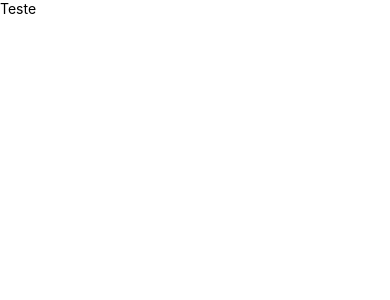
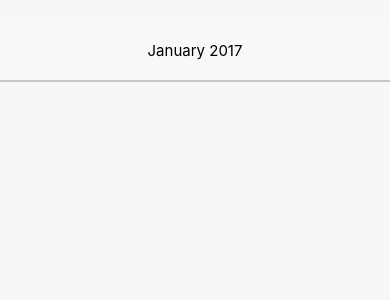
Before and after one commit to gabrielmm1234/Calendar, a React Native app: screen / in a window 390 px wide. Shown: the top 300 px of the page. Built offline with nearby package versions, Linux system fonts and the light colour scheme.

Commit message:
Initial Header

```diff
--- a/package.json
+++ b/package.json
@@ -7,6 +7,7 @@
     "test": "jest"
   },
   "dependencies": {
+    "moment": "^2.17.1",
     "react": "15.4.1",
     "react-native": "0.39.2"
   },
--- a/src/App.js
+++ b/src/App.js
@@ -4,6 +4,7 @@ import { Provider } from 'react-redux';
 import { createStore, applyMiddleware } from 'redux';
 import ReduxThunk from 'redux-thunk';
 import reducers from './reducers';
+import Header from './components/Header';
 
 class App extends Component {
 	render() {
@@ -11,12 +12,20 @@ class App extends Component {
 
 		return (
 			<Provider store={store}>
-				<View>
-					<Text>Teste</Text>
+				<View style={styles.container}>
+					<Header />
 				</View>
 			</Provider>
 		);
 	}
 }
 
+const styles = {
+	container: {
+		flex: 1,
+    	paddingTop: 20,
+    	backgroundColor: '#f7f7f7'
+	}
+}
+
 export default App;
--- /dev/null
+++ b/src/components/Header.js
@@ -0,0 +1,52 @@
+import React, { Component } from 'react';
+import { View, Text } from 'react-native';
+import { connect } from 'react-redux';
+import moment from 'moment';
+
+class Header extends Component {
+
+	static defaultProps = {
+		startDate: moment().format('YYYY-MM-DD'),
+		selectedDate: moment().format(),
+		titleFormat: 'MMMM YYYY'
+	}
+
+	state = {
+	    currentMonthMoment: moment(this.props.startDate),
+	    selectedMoment: moment(this.props.selectedDate),
+  	};
+
+	render() {
+		return (
+			<View style={styles.calendarControls}>
+		        <Text style={styles.title}>
+		          {this.state.currentMonthMoment.format(this.props.titleFormat)}
+		        </Text>
+	      	</View>
+	    );
+	}
+}
+
+const styles = {
+	calendarControls: {
+    	flexDirection: 'row',
+    	backgroundColor: '#F8F8F8',
+    	justifyContent: 'center',
+    	alignItems: 'center',
+    	height: 60,
+    	shadowColor: '#000',
+    	shadowOffset: { width: 0, height: 2 },
+    	shadowOpacity: 0.2,
+    	elevation: 2,
+    	position: 'relative'
+  	},
+
+  	title: {
+	    flex: 1,
+	    textAlign: 'center',
+	    fontSize: 15,
+	    margin: 10,
+  	}
+}
+
+export default connect(null, {})(Header);
```
Lines whose indentation alone changed are shown as unchanged.
